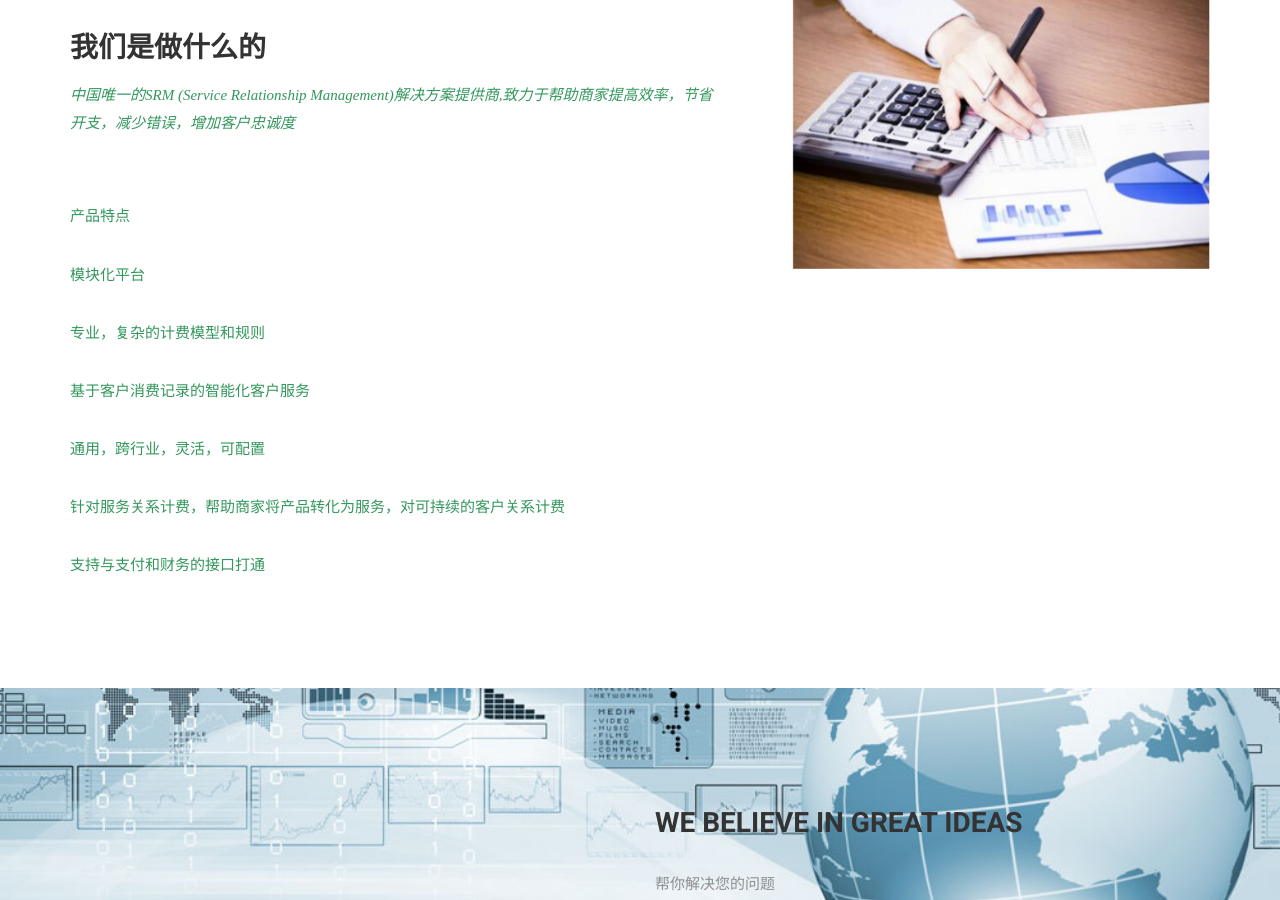
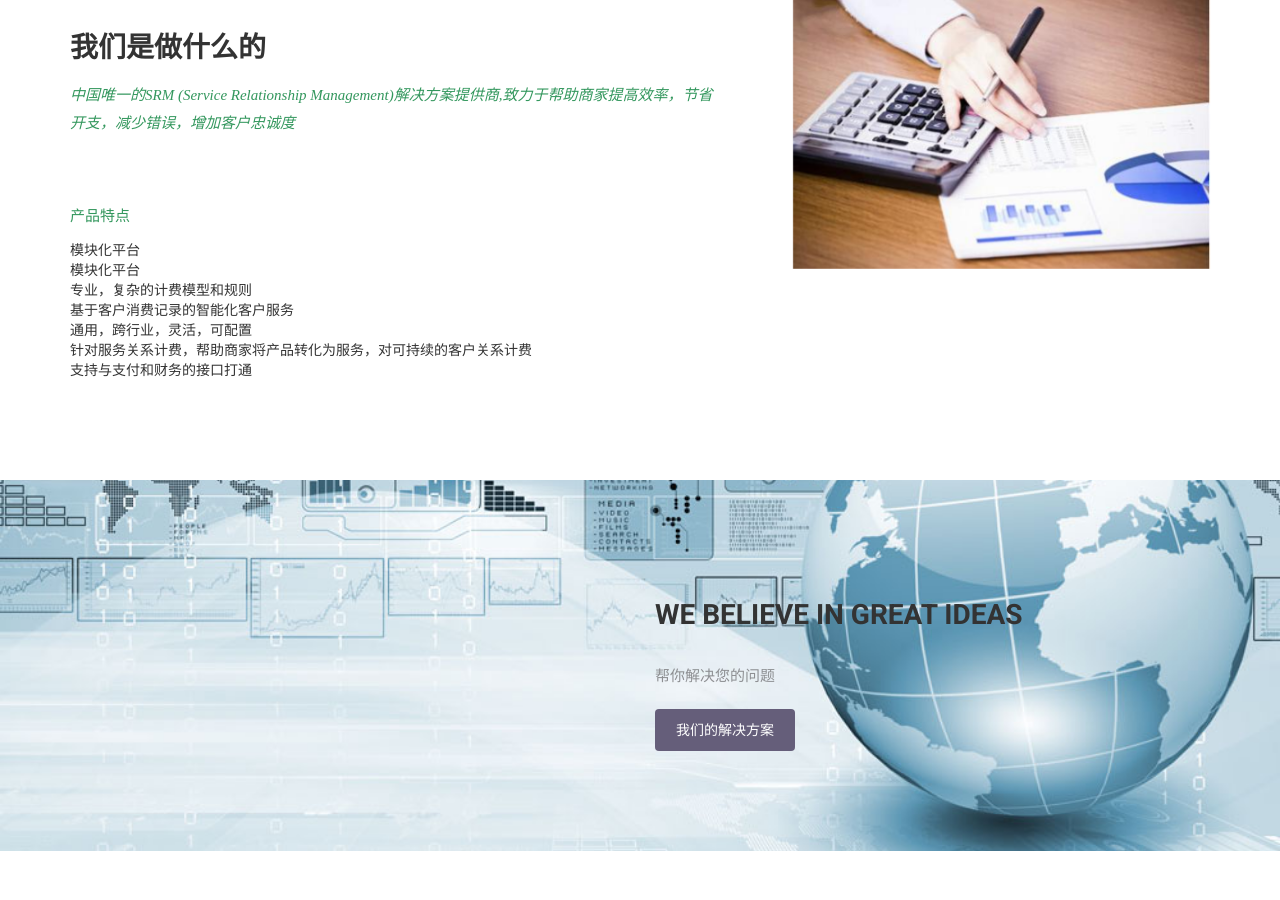
Before and after one commit to dreampivot/slipscloud.github.io, a Jekyll site: the page built from index.html, in a window 1280 px wide and 900 px high, scrolled down 856 px. Built offline with Jekyll 4.4.1, drawn with Linux system fonts in a browser that asks for light colours; nearby versions of some CDN libraries; some web fonts are replaced.

Commit message:
Update index.html

```diff
--- a/index.html
+++ b/index.html
@@ -28,14 +28,15 @@ permalink: /
             <p>中国唯一的SRM (Service Relationship Management)解决方案提供商,致力于帮助商家提高效率，节省开支，减少错误，增加客户忠诚度</p>
           </div>
           <h2><p>产品特点</p></h2>
-            <p>模块化平台</p>
-            <p>专业，复杂的计费模型和规则</p>
-            <p>基于客户消费记录的智能化客户服务</p>
-            <p>通用，跨行业，灵活，可配置</p>
-            <p>针对服务关系计费，帮助商家将产品转化为服务，对可持续的客户关系计费</p>
-            <p>支持与支付和财务的接口打通</p>
-
-
+          <ul>
+            <li>模块化平台</li>
+            <li>模块化平台</li>
+            <li>专业，复杂的计费模型和规则</li>
+            <li>基于客户消费记录的智能化客户服务</li>
+            <li>通用，跨行业，灵活，可配置</li>
+            <li>针对服务关系计费，帮助商家将产品转化为服务，对可持续的客户关系计费</li>
+            <li>支持与支付和财务的接口打通</li>
+          </ul>
 
         </div>
       </div><!-- .col-md-7 close -->
```
